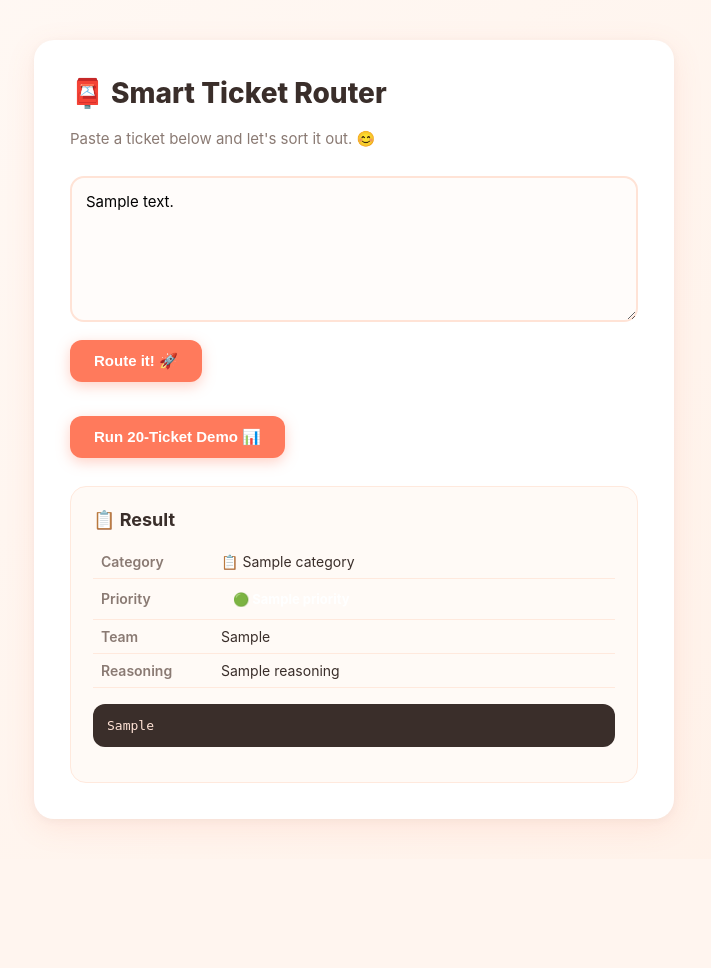
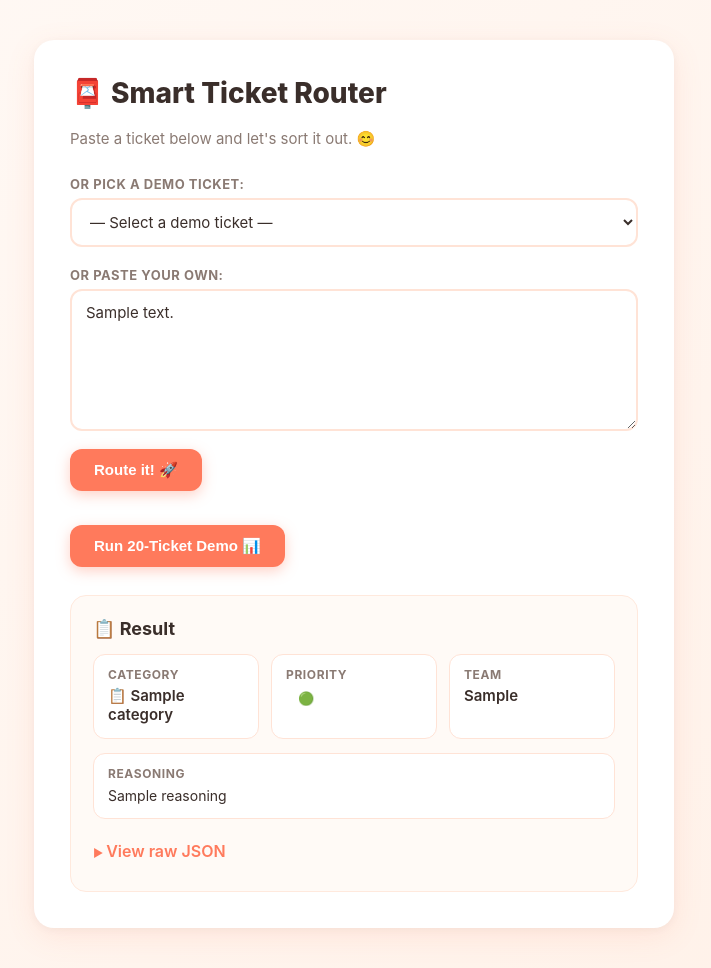
Before and after one commit to phadke-shreya/Smart-Ticket-Router, a FastAPI app: template templates/index.html in a window 1280 px wide. Shown: the whole page, without its empty margins (286-997 px from the left). Before the commit the page ends 833 px from the top, so only its background shows below. Run offline with FastAPI, Linux system fonts and the light colour scheme; the template is opened without the code that fills it: most values are stand-ins (such as "Sample title", 1, 10 or a date in 2020).

Commit message:
docs: update README for 14-category taxonomy and new UI features

```diff
--- a/app.py
+++ b/app.py
@@ -47,6 +47,7 @@ def show_form(request: Request):
             "error": None,
             "ticket_text": "",
             "category_icons": CATEGORY_ICONS,
+            "sample_tickets": load_tickets(),
         },
     )
 
@@ -74,6 +75,7 @@ def route_ticket(request: Request, ticket_text: str = Form("")):
             "error": error,
             "ticket_text": ticket_text,
             "category_icons": CATEGORY_ICONS,
+            "sample_tickets": load_tickets(),
         },
     )
 
--- a/static/style.css
+++ b/static/style.css
@@ -5,6 +5,11 @@
     --accent-dark: #E8624A;
     --text: #3A2E2A;
     --text-light: #8A7A73;
+    --card-bg: #fff;
+    --tile-bg: #fff;
+    --tile-border: #FFE3D6;
+    --result-bg: #FFFAF6;
+    --result-border: #FFE9DD;
 }
 
 body {
@@ -39,19 +48,38 @@ h1 {
     font-size: 15px;
 }
 
-textarea {
+.field-label {
+    display: block;
+    font-size: 13px;
+    font-weight: 700;
+    color: var(--text-light);
+    text-transform: uppercase;
+    letter-spacing: 0.04em;
+    margin-bottom: 6px;
+}
+
+select, textarea {
     width: 100%;
-    padding: 14px;
+    padding: 12px 14px;
     font-size: 15px;
-    border: 2px solid #FFE3D6;
-    border-radius: 14px;
-    resize: vertical;
+    border: 2px solid var(--tile-border);
+    border-radius: 12px;
     font-family: inherit;
-    background: #FFFCFA;
+    background: var(--tile-bg);
+    color: var(--text);
     transition: border-color 0.2s ease;
 }
 
-textarea:focus {
+select {
+    cursor: pointer;
+    margin-bottom: 4px;
+}
+
+textarea {
+    resize: vertical;
+}
+
+select:focus, textarea:focus {
     outline: none;
     border-color: var(--accent);
 }
@@ -106,8 +134,80 @@ button:active {
     margin-top: 0;
 }
 
+.result-grid {
+    display: grid;
+    grid-template-columns: repeat(3, 1fr);
+    gap: 12px;
+    margin-bottom: 14px;
+}
+
+@media (max-width: 600px) {
+    .result-grid { grid-template-columns: 1fr; }
+}
+
+.stat-tile {
+    background: var(--tile-bg);
+    border: 1px solid var(--tile-border);
+    border-radius: 12px;
+    padding: 12px 14px;
+}
+
+.stat-label {
+    font-size: 12px;
+    text-transform: uppercase;
+    letter-spacing: 0.05em;
+    color: var(--text-light);
+    font-weight: 700;
+    margin-bottom: 4px;
+}
+
+.stat-value {
+    font-size: 15px;
+    font-weight: 600;
+}
+
+.reasoning-box {
+    background: var(--tile-bg);
+    border: 1px solid var(--tile-border);
+    border-radius: 12px;
+    padding: 12px 14px;
+    margin-bottom: 14px;
+}
+
+.reasoning-box p {
+    margin: 4px 0 0 0;
+    font-size: 14px;
+    line-height: 1.5;
+}
+
+.json-details summary {
+    cursor: pointer;
+    font-weight: 600;
+    padding: 8px 0;
+    color: var(--accent);
+    user-select: none;
+    list-style: none;
+}
+
+.json-details summary::-webkit-details-marker {
+    display: none;
+}
+
+.json-details summary::before {
+    content: "▶ ";
+    font-size: 11px;
+}
+
+.json-details[open] summary::before {
+    content: "▼ ";
+}
+
+.json-details pre {
+    margin-top: 8px;
+}
+
 table { width: 100%; border-collapse: collapse; margin-bottom: 16px; }
-th, td { text-align: left; padding: 8px 8px; border-bottom: 1px solid #FFE9DD; font-size: 14px; }
+th, td { text-align: left; padding: 8px 8px; border-bottom: 1px solid var(--result-border); font-size: 14px; }
 th { width: 120px; color: var(--text-light); font-weight: 600; }
 
 .priority-pill {
--- a/templates/index.html
+++ b/templates/index.html
@@ -11,7 +11,16 @@
         <p class="subtitle">Paste a ticket below and let's sort it out. 😊</p>
 
         <form method="post" action="/route">
-            <textarea name="ticket_text" rows="6" placeholder="e.g. I've been charged twice for my order and no one has responded to my emails!!">{{ ticket_text }}</textarea>
+            <label class="field-label" for="demo-select">Or pick a demo ticket:</label>
+            <select id="demo-select" onchange="document.getElementById('ticket-textarea').value = this.value; this.form.submit();">
+                <option value="">— Select a demo ticket —</option>
+                {% for ticket in sample_tickets %}
+                <option value="{{ ticket.text }}">#{{ ticket.id }}: {{ ticket.text[:70] }}{% if ticket.text|length > 70 %}…{% endif %}</option>
+                {% endfor %}
+            </select>
+
+            <label class="field-label" for="ticket-textarea" style="margin-top: 16px;">Or paste your own:</label>
+            <textarea id="ticket-textarea" name="ticket_text" rows="6" placeholder="e.g. I've been charged twice for my order and no one has responded to my emails!!">{{ ticket_text }}</textarea>
             <button type="submit">Route it! 🚀</button>
         </form>
 
@@ -29,18 +38,33 @@
         {% if result %}
         <div class="result">
             <h2>{{ category_icons.get(result.category, "📋") }} Result</h2>
-            <table>
-                <tr><th>Category</th><td>{{ category_icons.get(result.category, "📋") }} {{ result.category }}</td></tr>
-                <tr><th>Priority</th><td>
-                    <span class="priority-pill priority-{{ result.priority|lower }}">
-                        {% if result.priority == "High" %}🔴{% elif result.priority == "Medium" %}🟠{% else %}🟢{% endif %}
-                        {{ result.priority }}
-                    </span>
-                </td></tr>
-                <tr><th>Team</th><td>{{ result.assigned_team }}</td></tr>
-                <tr><th>Reasoning</th><td>{{ result.reasoning }}</td></tr>
-            </table>
-            <pre>{{ result_json }}</pre>
+            <div class="result-grid">
+                <div class="stat-tile">
+                    <div class="stat-label">Category</div>
+                    <div class="stat-value">{{ category_icons.get(result.category, "📋") }} {{ result.category }}</div>
+                </div>
+                <div class="stat-tile">
+                    <div class="stat-label">Priority</div>
+                    <div class="stat-value">
+                        <span class="priority-pill priority-{{ result.priority|lower }}">
+                            {% if result.priority == "High" %}🔴{% elif result.priority == "Medium" %}🟠{% else %}🟢{% endif %}
+                            {{ result.priority }}
+                        </span>
+                    </div>
+                </div>
+                <div class="stat-tile">
+                    <div class="stat-label">Team</div>
+                    <div class="stat-value">{{ result.assigned_team }}</div>
+                </div>
+            </div>
+            <div class="reasoning-box">
+                <div class="stat-label">Reasoning</div>
+                <p>{{ result.reasoning }}</p>
+            </div>
+            <details class="json-details">
+                <summary>View raw JSON</summary>
+                <pre>{{ result_json }}</pre>
+            </details>
         </div>
         {% endif %}
     </div>
```
Also changed, not shown: other parts of static/style.css (+42 -5 lines), demo_reliablity.py (+5 -4 lines), README.md, 1 other file.
